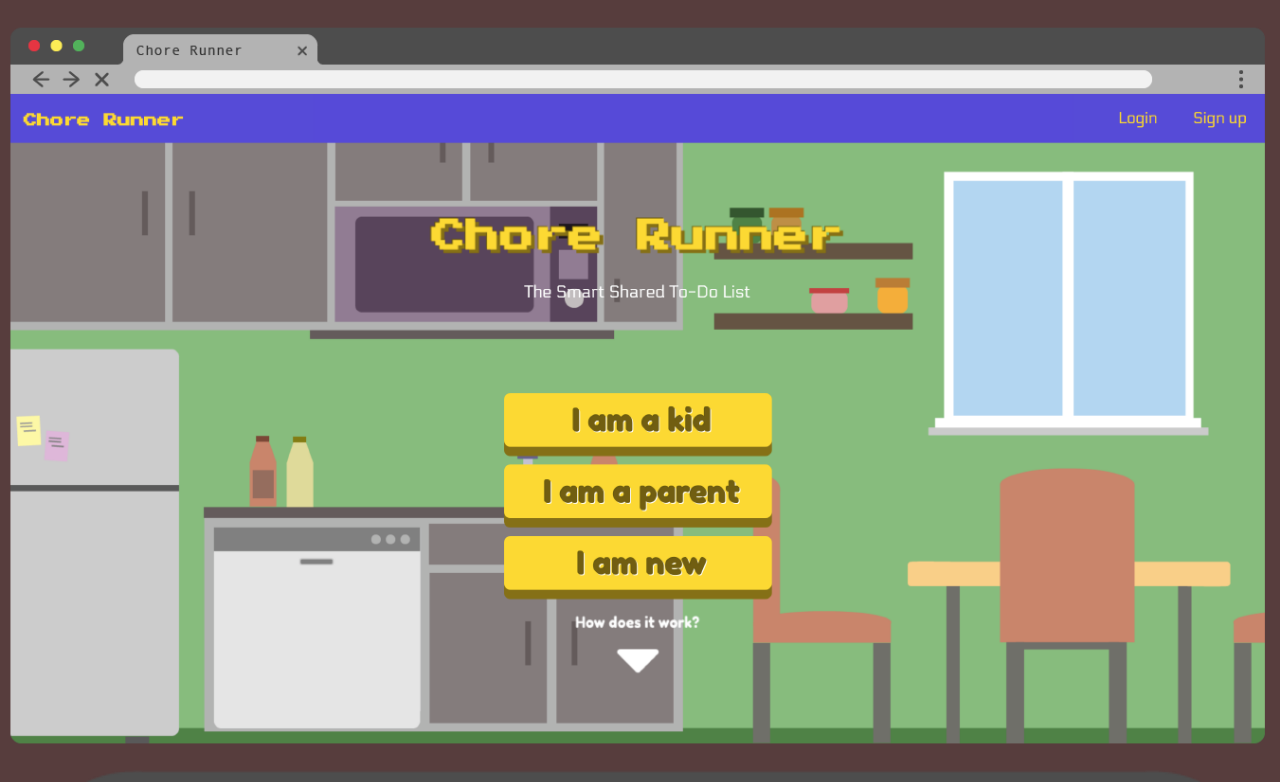
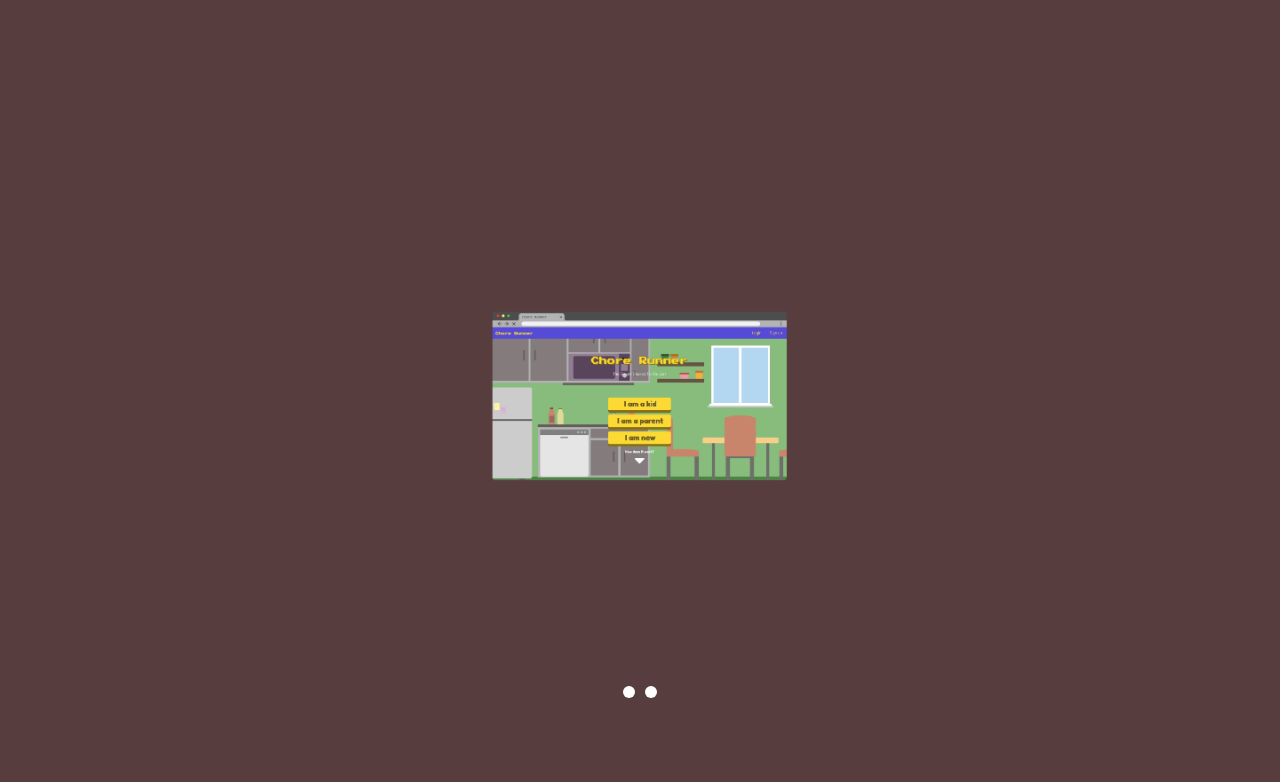
Before and after one commit to nphiukhao/portfolio, a React (Create React App) app: page / in a window 1280 px wide. Shown: the part 1698-2480 px from the top of the page. Built offline with nearby package versions, Linux system fonts and the light colour scheme.

Commit message:
slider working and modal in progress

```diff
--- a/src/App.css
+++ b/src/App.css
@@ -227,9 +227,9 @@ img {
   /* padding: 20px 5px; */
 }
 
-.mobilescreenshot {
+/* .mobilescreenshot {
   width: 40%;
-}
+} */
 
 h3 {
   font-family: "Didact Gothic", sans-serif;
--- /dev/null
+++ b/src/components/Projects/Modal.css
@@ -0,0 +1,14 @@
+.modal{
+    position: absolute;
+    width: 100%;
+    height: 100%;
+    background: white;
+    border: 1px solid #ccc;
+    transition: 1.1s ease-out;
+    box-shadow:
+      -2rem 2rem 2rem rgba(black, 0.2);
+    filter: blur(0);
+    transform: scale(1);
+    opacity: 1;
+    visibility: visible;
+}
--- /dev/null
+++ b/src/components/Projects/Project1Modal.js
@@ -0,0 +1,16 @@
+import React from "react";
+import "./Modal.css";
+
+export default function Project1Modal(props) {
+  return (
+    <div className="modal">
+      <h3>MODAL IN PROGRES</h3>
+      <p>
+        Lorem ipsum dolor sit amet, consectetur adipisicing elit. Nobis deserunt
+        corrupti, ut fugit magni qui quasi nisi amet repellendus non fuga omnis
+        a sed impedit explicabo accusantium nihil doloremque consequuntur.
+      </p>
+      <button onClick={() => props.closeModal("showMProject1")}>close</button>
+    </div>
+  );
+}
--- a/src/components/Projects/Projects.css
+++ b/src/components/Projects/Projects.css
@@ -64,3 +64,94 @@
   display: inline-block;
   background: rgba(255, 255, 255, 0.623);
 } */
+
+
+.slider-container{
+  width: 300px;
+  text-align: center;
+  overflow: hidden;
+}
+.slides {
+  display: flex;
+  overflow: auto;
+  scroll-snap-type: x mandatory;
+  scroll-behavior: smooth;
+  -webkit-overflow-scrolling: touch;
+
+}
+
+.slides::-webkit-scrollbar {
+  width: 10px;
+  height: 10px;
+}
+.slides::-webkit-scrollbar-thumb {
+  background: black;
+  border-radius: 10px;
+}
+
+.mobilescreenshot{
+  height: 300px;
+  width: auto;
+}
+.slides > div {
+  scroll-snap-align: start;
+  flex-shrink: 0;
+  width: 300px;
+  /* height: 300px; */
+  margin-right: 50px;
+  border-radius: 10px;
+  /* background: #eee; */
+  transform-origin: center center;
+  transform: scale(1);
+  transition: transform 0.5s;
+  position: relative;
+
+  display: flex;
+  justify-content: center;
+  align-items: center;
+  font-size: 100px;
+  padding-top: 100px;
+}
+
+.slider-container a {
+  display: inline-flex;
+  width: 12px;
+  height: 12px;
+  background: white;
+  text-decoration: none;
+  border-radius: 50%;
+  margin: 15px 5px;
+  position: relative;
+
+}
+
+/* .slider-container a:active {
+  top: 1px;
+}
+.slider-container a:focus {
+  background: #000;
+} */
+
+.card{
+  width: 300px;
+  height: 300px;
+  border: white solid 1px;
+  border-radius: 10px;
+  overflow: hidden;
+}
+.card-img{
+  background: grey;
+  height: 75%;
+  text-align: center;
+  display: flex;
+  justify-content: center;
+}
+.card-img img {
+  height: 100%;
+  width: auto;
+}
+
+.card-text {
+  height: 25%;
+
+}
--- a/src/components/Projects/Projects.js
+++ b/src/components/Projects/Projects.js
@@ -1,4 +1,4 @@
-import React from "react";
+import React, { Component } from 'react';
 // import BookmarkFullscreen from "../Images/BookmarkFullscreen.png";
 // import BookmarkMobile from "../Images/BookmarkMobile.png";
 import ChoreRunnerFullscreen from "../../Images/ChoreRunner_fullscreen.png";
@@ -9,22 +9,40 @@ import ICookFullscreen from "../../Images/ICook_fullscreen.png";
 import ICookMobile from "../../Images/ICook_mobile.png";
 import FindpetsFullscreen from "../../Images/findpets_fullscreen.png";
 import FindpetsMobile from "../../Images/findpets_mobile.png";
+import Project1Modal from "./Project1Modal"
 import "./Projects.css";
 
-export default function Projects() {
-  return (
-    <section id="projects" className="project-container">
+
+export default class Projects extends Component {
+
+  state = {
+    showMProject1: false,
+    showMProject2: false,
+    showMProject3: false,
+    showMProject4: false,
+  }
+  showModal = (project) => {
+    console.log('toggleModal fn firing', project)
+    this.setState({[project]: true})
+  }
+
+  closeModal = (project) => {
+    console.log('closing')
+    this.setState({ [project]: false})
+  }
+
+  render() {
+    console.log('state is', this.state)
+    return (
+      <section id="projects" className="project-container">
       <h2>
         <span className="green">[</span>My Projects
         <span className="green">]</span>
       </h2>
-
+      {/* ------------ slider -------------  */}
       <div className="project-1">
         <div className="slider-container">
-          <a href="#i1"> </a>
-          <a href="#i1"> </a>
-
-          <div className='slides'>
+          <div className="slides">
             <div className="slide-img" id="i1">
               <img
                 // className="fullscreenshot"
@@ -34,18 +52,41 @@ export default function Projects() {
             </div>
             <div className="slide-img" id="i2">
               <img
-                // className="mobilescreenshot"
+                className="mobilescreenshot"
                 src={ChoreRunnerMobile}
                 alt="Mobile screenshot of Chore Runner"
               />
             </div>
           </div>
+          <a href="#i1"> </a>
+          <a href="#i2"> </a>
         </div>
 
         <h3>Project title</h3>
         <p>description</p>
         <p>tech stack</p>
       </div>
+      {/* -------------------------  */}
+
+      <button onClick={() => this.showModal('showMProject1')}>
+        <div className="card">
+          <div className="card-img">
+            <img
+              // className="fullscreenshot"
+              src={ChoreRunnerFullscreen}
+              alt="Browser screenshot of Chore Runner"
+            />
+          </div>
+          <div className="card-text">
+            <h4>ChoreRunner</h4>
+            <p>
+              Built using: React, React Router, HTML5, CSS3, Node, Express,
+              PostgreSQL, Mocha, Chai, Enzyme, Jest, Adobe Illustrator
+            </p>
+          </div>
+        </div>
+      </button>
+      {this.state.showMProject1 ? <Project1Modal closeModal={this.closeModal}/> : null}
 
       <h3>Chore Runner</h3>
       <div className="screenshot-container">
@@ -273,5 +314,6 @@ export default function Projects() {
         </p>
       </section> */}
     </section>
-  );
+    )
+  }
 }
```
